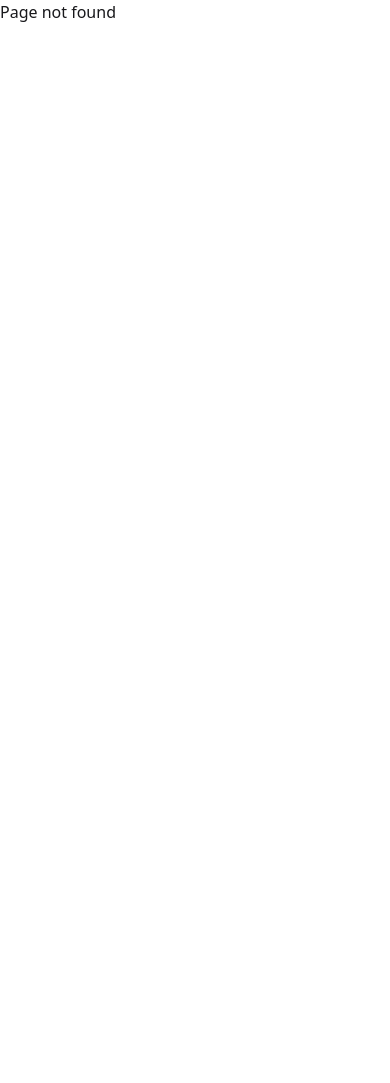
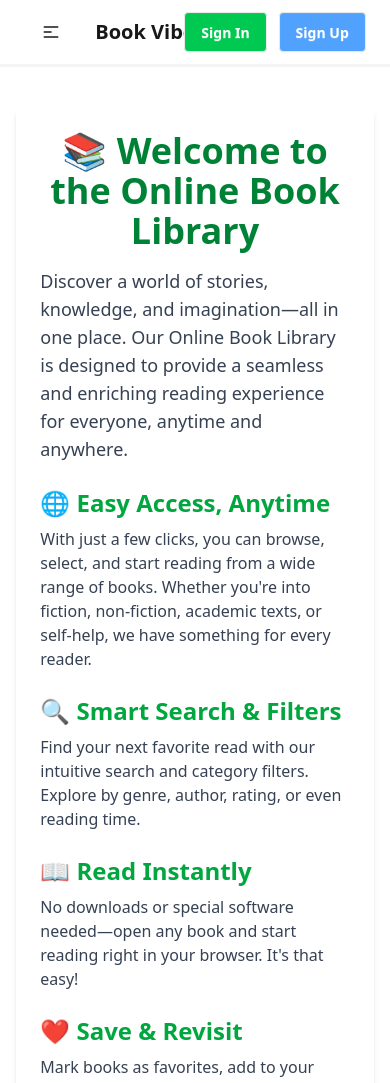
Before and after one commit to Shorifuzzaman2020/Book-Vibe, a React (Vite) app: page /about in a window 390 px wide. Before the commit this address had no page. Shown: the top 1083 px of the page. Before the commit the page ends 844 px from the top, so only its background shows below. Built offline with nearby package versions, Linux system fonts and the light colour scheme.

Commit message:
responsive done

```diff
--- a/src/Routes/Routes.jsx
+++ b/src/Routes/Routes.jsx
@@ -43,6 +43,7 @@ import Home from '../pages/Home/Home';
 import IndividualBook from '../pages/IndividualBook/IndividualBook';
 import ReadList from '../pages/ReadList/ReadList';
 import ListedBook from '../pages/ListedBook/ListedBook';
+import About from '../pages/About/About';
 
 const router = createBrowserRouter([
   {
@@ -65,6 +66,10 @@ const router = createBrowserRouter([
         element: <ListedBook />
       },
       {
+        path: 'about',
+        element: <About />,
+      },
+      {
         path: 'individualBook/:id',
         loader: () => fetch('/bookData.json'),
         element: <IndividualBook />,
--- a/src/components/Header/Banner.jsx
+++ b/src/components/Header/Banner.jsx
@@ -1,4 +1,5 @@
 import React from 'react';
+import { Link } from 'react-router';
 
 const Banner = () => {
     return (
@@ -6,7 +7,7 @@ const Banner = () => {
             <div className='bg-gray-100 flex justify-between items-center w-11/12 mx-auto p-16 lg:px-42 rounded-2xl'>
                 <div>
                     <h1 className='text-4xl font-bold mb-4'>Books to freshen up <br /> your bookshelf</h1>
-                    <button className='bg-green-500 text-white font-bold px-4 py-2 rounded-sm'>View The List</button>
+                    <Link to='/listedBook'><button className='bg-green-500 text-white font-bold px-4 py-2 rounded-sm hover:cursor-pointer'>View The List</button></Link>
                 </div>
                 <div>
                     <img src="src/assets/images.jpeg" alt="" />
--- a/src/components/Header/Navbar.jsx
+++ b/src/components/Header/Navbar.jsx
@@ -6,7 +6,7 @@ const Navbar = () => {
     <Link to='/'><li className='m-2'>Home</li></Link>
     <Link to='/readList'><li className='m-2'>Read List</li></Link>
     <Link to='/listedBook'><li className='m-2'>Listed Books</li></Link>
-    <li className='m-2'>Pages to Read</li>
+    <Link to='/about'><li className='m-2'>About</li></Link>
 
     </>
     return (
--- /dev/null
+++ b/src/pages/About/About.jsx
@@ -0,0 +1,42 @@
+import React from 'react';
+
+const About = () => {
+    return (
+        <div>
+            <div className="w-11/12 mx-auto my-10 p-6 bg-white rounded-lg shadow-md">
+                <h1 className="text-4xl font-bold mb-4 text-center text-green-700">📚 Welcome to the Online Book Library</h1>
+                <p className="text-lg mb-4 text-gray-700">
+                    Discover a world of stories, knowledge, and imagination—all in one place. Our Online Book Library is designed to provide a seamless and enriching reading experience for everyone, anytime and anywhere.
+                </p>
+
+                <h2 className="text-2xl font-semibold mt-6 mb-2 text-green-600">🌐 Easy Access, Anytime</h2>
+                <p className="text-gray-700 mb-4">
+                    With just a few clicks, you can browse, select, and start reading from a wide range of books. Whether you're into fiction, non-fiction, academic texts, or self-help, we have something for every reader.
+                </p>
+
+                <h2 className="text-2xl font-semibold mt-6 mb-2 text-green-600">🔍 Smart Search & Filters</h2>
+                <p className="text-gray-700 mb-4">
+                    Find your next favorite read with our intuitive search and category filters. Explore by genre, author, rating, or even reading time.
+                </p>
+
+                <h2 className="text-2xl font-semibold mt-6 mb-2 text-green-600">📖 Read Instantly</h2>
+                <p className="text-gray-700 mb-4">
+                    No downloads or special software needed—open any book and start reading right in your browser. It's that easy!
+                </p>
+
+                <h2 className="text-2xl font-semibold mt-6 mb-2 text-green-600">❤️ Save & Revisit</h2>
+                <p className="text-gray-700 mb-4">
+                    Mark books as favorites, add to your reading list, and track your progress so you can always pick up where you left off.
+                </p>
+
+                <div className="mt-8 text-center">
+                    <p className="text-xl text-green-700 font-medium">Join thousands of readers who’ve already made the switch to smarter reading.</p>
+                    <p className="text-xl text-green-700 font-medium">Dive into our digital library today and let the stories begin!</p>
+                </div>
+            </div>
+
+        </div>
+    );
+};
+
+export default About;
```
